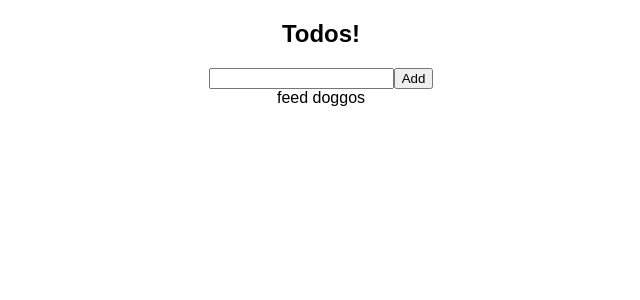
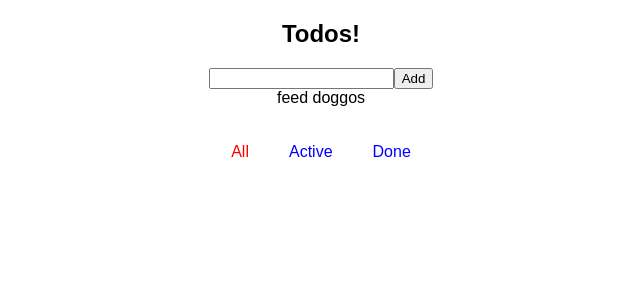
Before and after one commit to traumverloren/todos-immutable, a React (Create React App) app: page / in a window 1280 px wide. Shown: the top 300 px of the page, without its empty margins (319-959 px from the left). Built offline with nearby package versions, Linux system fonts and the light colour scheme.

Commit message:
filters in the footer is updating state

```diff
--- a/src/App.js
+++ b/src/App.js
@@ -2,6 +2,7 @@ import React, { Component } from 'react';
 import './App.css';
 import AddTodoContainer from './components/AddTodoContainer';
 import TodoListContainer from './components/TodoListContainer';
+import Footer from './components/Footer';
 
 class App extends Component {
   render() {
@@ -10,6 +11,7 @@ class App extends Component {
           <h2>Todos!</h2>
           <AddTodoContainer />
           <TodoListContainer />
+          <Footer />
       </div>
     );
   }
--- /dev/null
+++ b/src/Footer.css
@@ -0,0 +1,10 @@
+.wrapper {
+  display: flex;
+  flex-direction: row;
+  justify-content: center;
+  align-items: center;
+}
+
+.wrapper > * {
+  margin: 20px;
+}
--- a/src/actions/index.js
+++ b/src/actions/index.js
@@ -6,3 +6,10 @@ export const addTodo = (text) => {
     id: nextTodoId++,
   }
 }
+
+export const setFilter = (filter) => {
+  return {
+    type: 'SET_FILTER',
+    filter
+  }
+}
--- a/src/components/Footer.js
+++ b/src/components/Footer.js
@@ -1,8 +1,14 @@
 import React from 'react';
+import LinkContainer from './LinkContainer';
+import '../Footer.css'
 
 const Footer = () => {
   return (
-
+    <div className="wrapper">
+      <LinkContainer filter="ALL">All</LinkContainer>
+      <LinkContainer filter="ACTIVE">Active</LinkContainer>
+      <LinkContainer filter="DONE">Done</LinkContainer>
+    </div>
   )
 }
 
--- /dev/null
+++ b/src/components/Link.js
@@ -0,0 +1,13 @@
+import React from 'react';
+
+const Link = ({isActive, children, onClick}) => {
+  return (
+    <div style={{cursor: 'pointer', color: isActive ? 'red' : 'blue'}}>
+      <p onClick={(e) => {e.preventDefault(); onClick()}}>
+        {children}
+      </p>
+    </div>
+  )
+}
+
+export default Link
--- /dev/null
+++ b/src/components/LinkContainer.js
@@ -0,0 +1,22 @@
+import { connect } from 'react-redux';
+import Link from './Link';
+import { setFilter } from '../actions';
+
+const mapStateToProps = (state, ownProps) => {
+  return {
+    isActive: state.filter === ownProps.filter
+  }
+}
+
+const mapDispatchToProps = (dispatch, ownProps) => {
+  return {
+    onClick: () => {
+      dispatch(setFilter(ownProps.filter))
+
+    }
+  }
+}
+
+const LinkContainer = connect(mapStateToProps, mapDispatchToProps)(Link);
+
+export default LinkContainer
--- a/src/reducers/filter.js
+++ b/src/reducers/filter.js
@@ -1,6 +1,3 @@
-import Immutable from 'immutable';
-
-
 const filter = (state = 'ALL', action) => {
   switch(action.type) {
     case 'SET_FILTER':
```
